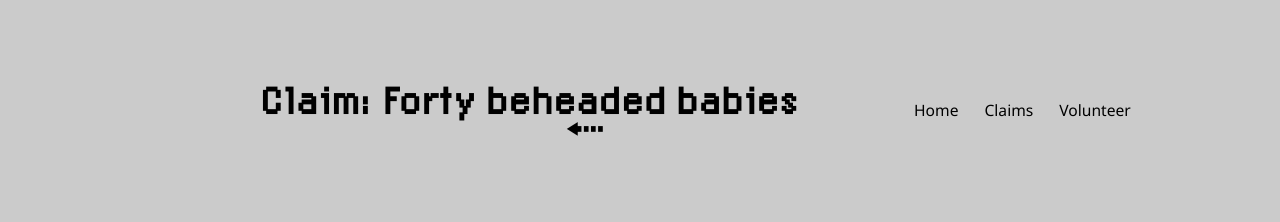
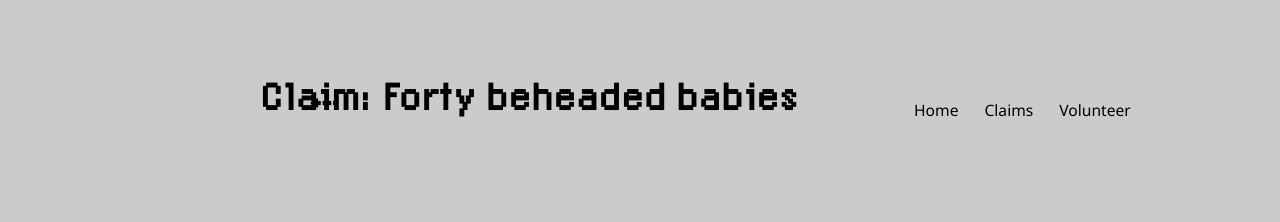
Before and after one commit to tamtzekin/hasbara-tracker, a React (Create React App) app: page /claim-a in a window 1280 px wide. Shown: the top 222 px of the page. Built offline with nearby package versions, Linux system fonts and the light colour scheme.

Commit message:
back arrow position

```diff
--- a/src/components/ClaimPage.css
+++ b/src/components/ClaimPage.css
@@ -186,9 +186,9 @@ button {
         }
 
 .arrow {
-    font-size: 3em;
-    text-decoration: none;
-    padding-top: 25px;
+    font-size: 2.2em;
+    padding-top: 10px;
+    margin-left: -20%;
 }
 
 .arrow:hover {
```
